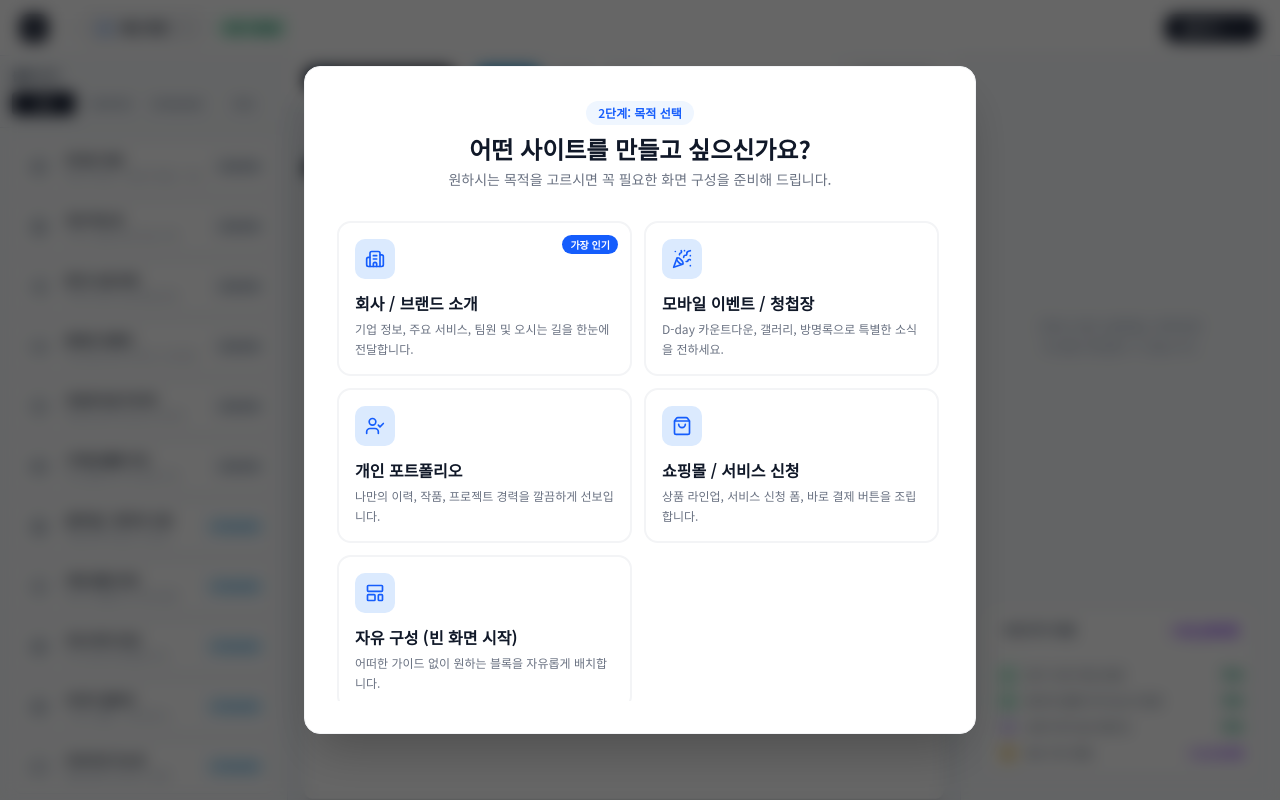
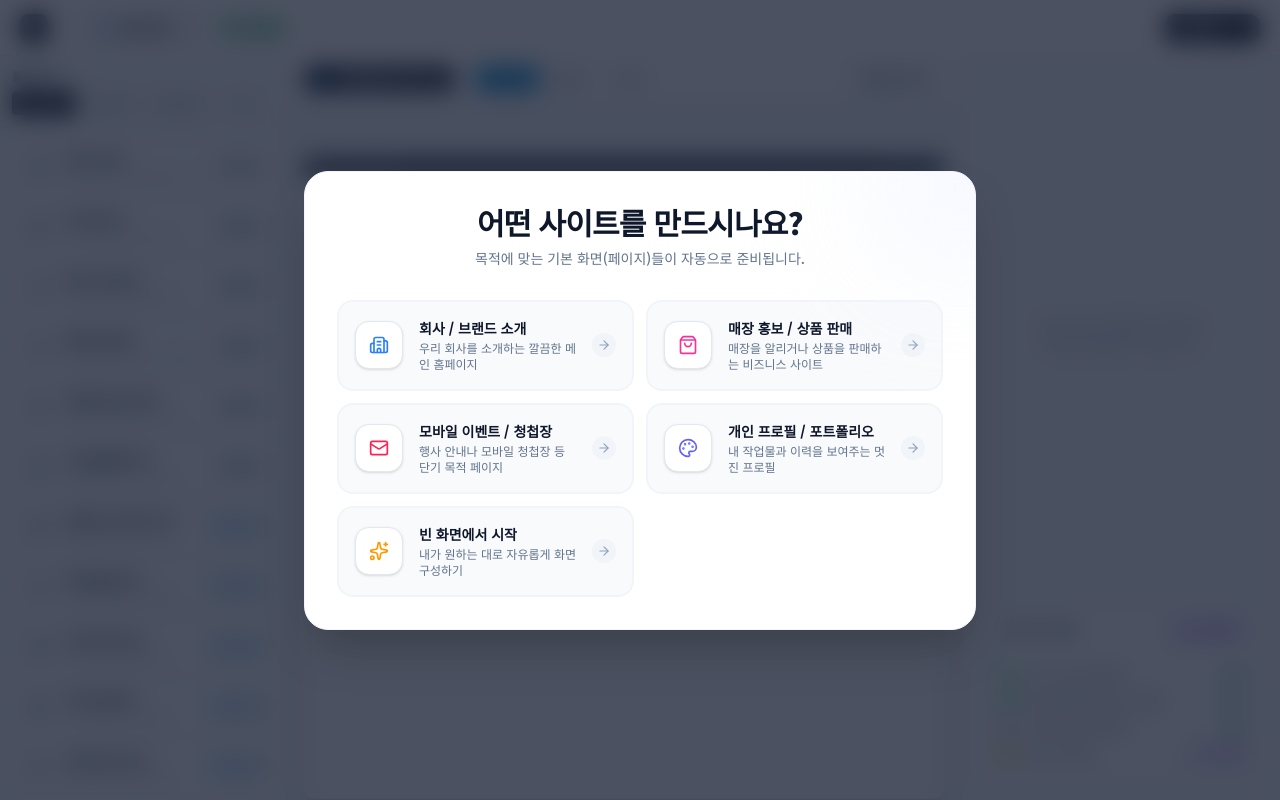
Before and after one commit to Moorisong/haroo, a Next.js app: page /builder in a window 1280 px wide. Both pictures are taken after a click on the button 485 px from the left and 448 px from the top of the page. Built offline with nearby package versions, Linux system fonts and the light colour scheme.

Commit message:
design: replace emojis with Lucide icons in SiteTemplateSelectionModal

```diff
--- a/src/components/builder/SiteTemplateSelectionModal.tsx
+++ b/src/components/builder/SiteTemplateSelectionModal.tsx
@@ -2,94 +2,54 @@
 
 import React from 'react'
 import { useBuilderStore } from '@/stores/useBuilderStore'
+import { ArrowRight, Building2, ShoppingBag, Mail, Palette, Sparkles } from 'lucide-react'
 import type { SiteTemplateCategory } from '@/types'
-import { Building2, PartyPopper, UserCheck, ShoppingBag, LayoutTemplate } from 'lucide-react'
-
-interface TemplateOption {
-  id: SiteTemplateCategory
-  title: string
-  description: string
-  icon: React.ElementType
-  badge?: string
-}
-
-const TEMPLATE_OPTIONS: TemplateOption[] = [
-  {
-    id: 'COMPANY',
-    title: '회사 / 브랜드 소개',
-    description: '기업 정보, 주요 서비스, 팀원 및 오시는 길을 한눈에 전달합니다.',
-    icon: Building2,
-    badge: '가장 인기',
-  },
-  {
-    id: 'EVENT',
-    title: '모바일 이벤트 / 청첩장',
-    description: 'D-day 카운트다운, 갤러리, 방명록으로 특별한 소식을 전하세요.',
-    icon: PartyPopper,
-  },
-  {
-    id: 'PORTFOLIO',
-    title: '개인 포트폴리오',
-    description: '나만의 이력, 작품, 프로젝트 경력을 깔끔하게 선보입니다.',
-    icon: UserCheck,
-  },
-  {
-    id: 'COMMERCE',
-    title: '쇼핑몰 / 서비스 신청',
-    description: '상품 라인업, 서비스 신청 폼, 바로 결제 버튼을 조립합니다.',
-    icon: ShoppingBag,
-  },
-  {
-    id: 'BLANK',
-    title: '자유 구성 (빈 화면 시작)',
-    description: '어떠한 가이드 없이 원하는 블록을 자유롭게 배치합니다.',
-    icon: LayoutTemplate,
-  },
-]
 
 export default function SiteTemplateSelectionModal() {
   const { projectTypeSelected, siteTemplateSelected, confirmSiteTemplate } = useBuilderStore()
 
-  // 1단계(프로젝트 모드: 웹/PWA)가 선택되었고, 아직 2단계(템플릿)가 안 선택되었을 때 팝업
-  if (!projectTypeSelected || siteTemplateSelected) {
-    return null
-  }
+  if (!projectTypeSelected || siteTemplateSelected) return null
+
+  const templates: { id: SiteTemplateCategory; title: string; desc: string; icon: React.ElementType; iconColor: string }[] = [
+    { id: 'COMPANY', title: '회사 / 브랜드 소개', desc: '우리 회사를 소개하는 깔끔한 메인 홈페이지', icon: Building2, iconColor: 'text-blue-500' },
+    { id: 'COMMERCE', title: '매장 홍보 / 상품 판매', desc: '매장을 알리거나 상품을 판매하는 비즈니스 사이트', icon: ShoppingBag, iconColor: 'text-pink-500' },
+    { id: 'EVENT', title: '모바일 이벤트 / 청첩장', desc: '행사 안내나 모바일 청첩장 등 단기 목적 페이지', icon: Mail, iconColor: 'text-rose-500' },
+    { id: 'PORTFOLIO', title: '개인 프로필 / 포트폴리오', desc: '내 작업물과 이력을 보여주는 멋진 프로필', icon: Palette, iconColor: 'text-indigo-500' },
+    { id: 'BLANK', title: '빈 화면에서 시작', desc: '내가 원하는 대로 자유롭게 화면 구성하기', icon: Sparkles, iconColor: 'text-amber-500' },
+  ]
 
   return (
-    <div className="fixed inset-0 z-50 flex items-center justify-center bg-black/60 backdrop-blur-sm p-4 animate-in fade-in duration-200">
-      <div className="w-full max-w-2xl rounded-2xl bg-white p-6 md:p-8 shadow-2xl border border-gray-100 dark:bg-gray-900 dark:border-gray-800">
-        <div className="text-center mb-8">
-          <span className="inline-block px-3 py-1 text-xs font-semibold text-blue-600 bg-blue-50 dark:bg-blue-950 dark:text-blue-300 rounded-full mb-2">
-            2단계: 목적 선택
-          </span>
-          <h2 className="text-2xl font-bold text-gray-900 dark:text-white">어떤 사이트를 만들고 싶으신가요?</h2>
-          <p className="text-sm text-gray-500 dark:text-gray-400 mt-1">
-            원하시는 목적을 고르시면 꼭 필요한 화면 구성을 준비해 드립니다.
-          </p>
-        </div>
+    <div className="fixed inset-0 z-50 flex items-center justify-center bg-slate-900/75 backdrop-blur-md p-4 animate-in fade-in duration-300">
+      <div className="bg-white rounded-3xl shadow-2xl border border-slate-100 max-w-2xl w-full p-6 sm:p-8 text-center relative overflow-hidden">
+        <div className="absolute -top-16 -right-16 w-40 h-40 bg-indigo-50 rounded-full blur-3xl pointer-events-none opacity-70" />
 
-        <div className="grid grid-cols-1 md:grid-cols-2 gap-3 max-h-[60vh] overflow-y-auto pr-1">
-          {TEMPLATE_OPTIONS.map((item) => {
-            const Icon = item.icon
+        <h2 className="text-2xl sm:text-3xl font-black text-slate-900 mb-2 tracking-tight">
+          어떤 사이트를 만드시나요?
+        </h2>
+        <p className="text-xs sm:text-sm text-slate-500 mb-6 sm:mb-8 font-medium">
+          목적에 맞는 기본 화면(페이지)들이 자동으로 준비됩니다.
+        </p>
+
+        <div className="grid grid-cols-1 sm:grid-cols-2 gap-3 text-left">
+          {templates.map((tpl) => {
+            const Icon = tpl.icon
             return (
               <button
-                key={item.id}
-                onClick={() => confirmSiteTemplate(item.id)}
-                className="group relative flex flex-col items-start p-4 text-left border-2 border-gray-100 rounded-xl hover:border-blue-500 hover:bg-blue-50/50 dark:border-gray-800 dark:hover:border-blue-500 dark:hover:bg-blue-950/30 transition-all"
+                key={tpl.id}
+                onClick={() => confirmSiteTemplate(tpl.id)}
+                className="group flex items-center gap-4 p-4 bg-slate-50 rounded-2xl border-2 border-slate-100 hover:border-slate-900 hover:bg-white hover:shadow-md transition-all duration-300 text-left"
               >
-                {item.badge && (
-                  <span className="absolute top-3 right-3 text-[10px] font-bold px-2 py-0.5 bg-blue-600 text-white rounded-full">
-                    {item.badge}
-                  </span>
-                )}
-                <div className="p-2.5 bg-blue-100 text-blue-600 rounded-lg dark:bg-blue-900 dark:text-blue-300 mb-3 group-hover:scale-110 transition-transform">
-                  <Icon className="w-5 h-5" />
+                <div className="w-12 h-12 flex-shrink-0 bg-white rounded-xl border border-slate-200 shadow-sm flex items-center justify-center group-hover:scale-110 transition-transform">
+                  <Icon className={`w-5 h-5 ${tpl.iconColor}`} />
                 </div>
-                <h3 className="font-bold text-gray-900 dark:text-white text-base group-hover:text-blue-600 dark:group-hover:text-blue-400">
-                  {item.title}
-                </h3>
-                <p className="text-xs text-gray-500 dark:text-gray-400 mt-1 leading-relaxed">{item.description}</p>
-              </button>
+              <div className="flex-1">
+                <h3 className="text-sm font-black text-slate-900 mb-0.5">{tpl.title}</h3>
+                <p className="text-xs text-slate-500 font-medium leading-snug">{tpl.desc}</p>
+              </div>
+              <div className="w-6 h-6 rounded-full bg-slate-100 text-slate-400 group-hover:bg-slate-900 group-hover:text-white flex items-center justify-center transition-colors">
+                <ArrowRight size={14} />
+              </div>
+            </button>
             )
           })}
         </div>
```
